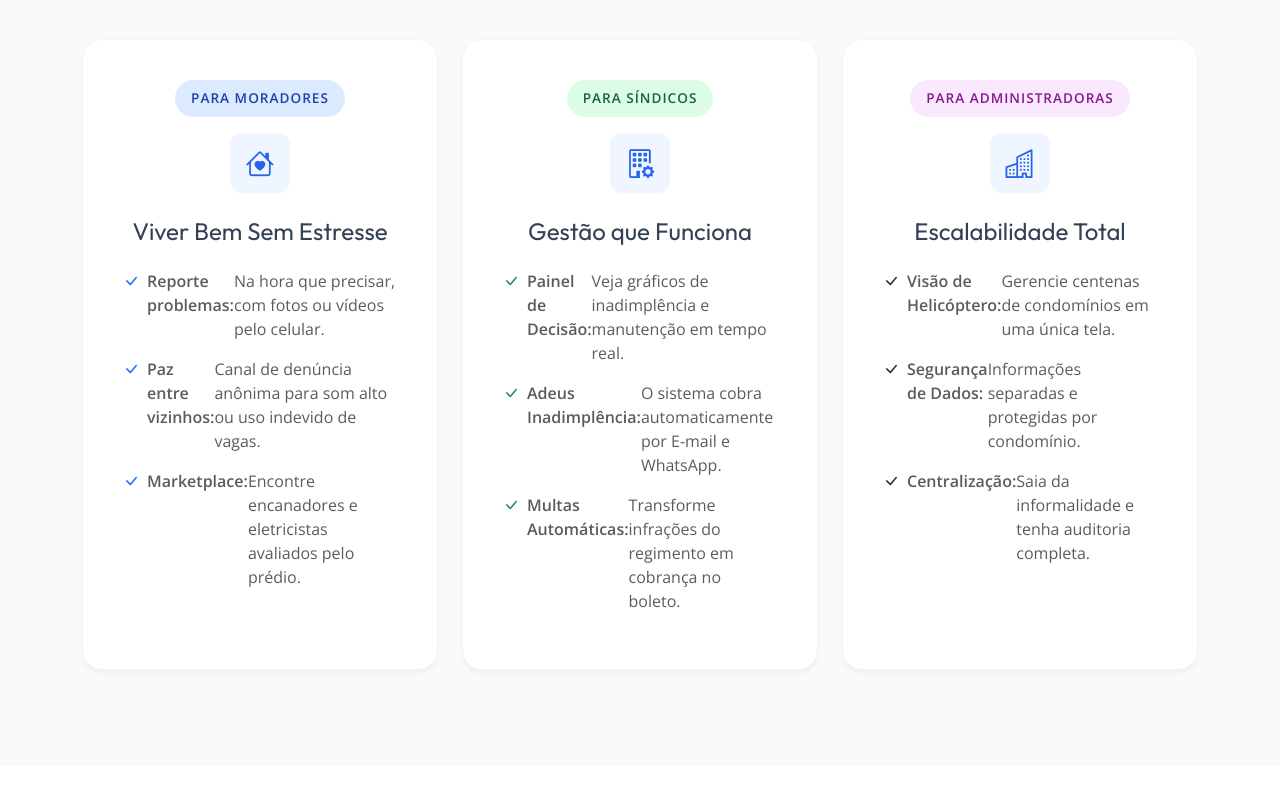
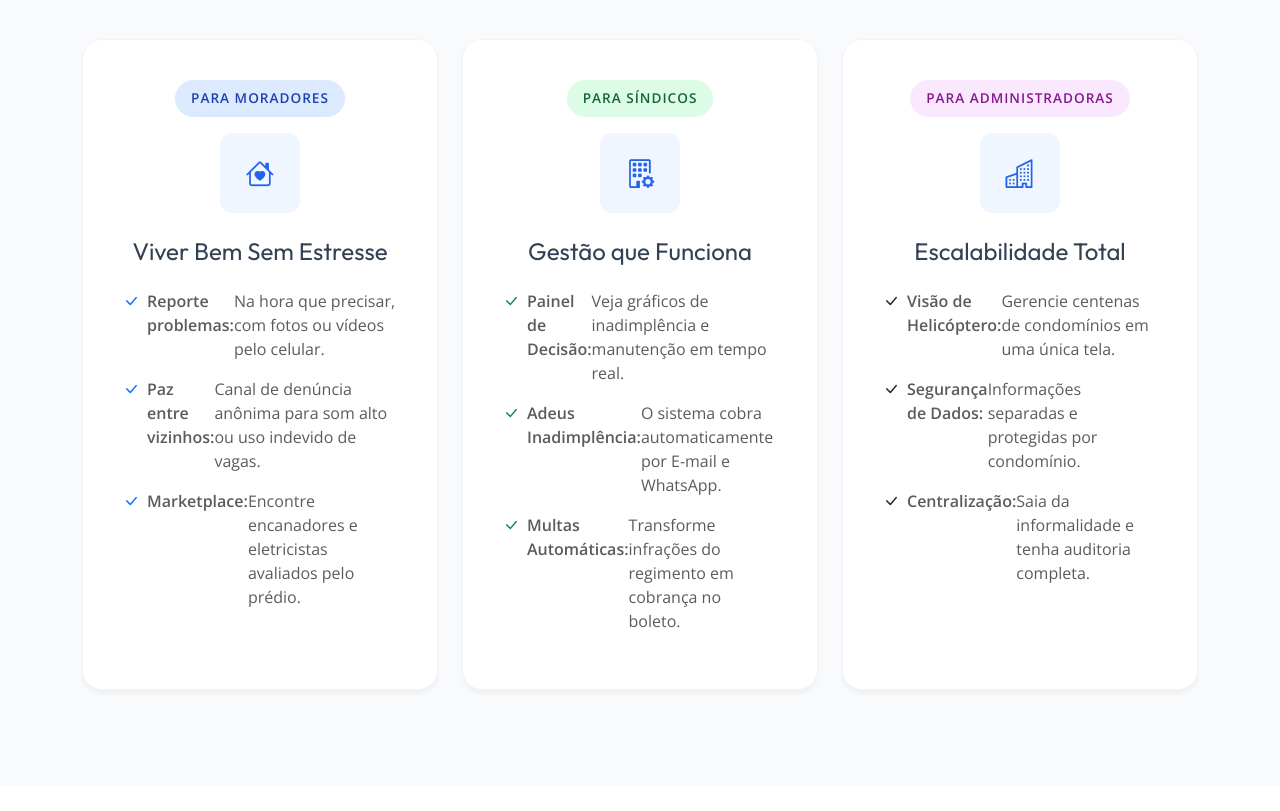
Before and after one commit to Neohabit/neohabit-landingpage, a plain HTML site: page index.html in a window 1280 px wide. Shown: the part 940-1751 px from the top of the page. Drawn offline with nearby package versions, Linux system fonts and the light colour scheme.

Commit message:
:art: style(style.css): aumenta tamanho dos ícones de features

```diff
--- a/css/style.css
+++ b/css/style.css
@@ -110,8 +110,8 @@ h5,
 }
 
 .feature-icon {
-    width: 60px;
-    height: 60px;
+    width: 80px;
+    height: 80px;
     background: #eff6ff;
     color: var(--primary-color);
     border-radius: 12px;
```
